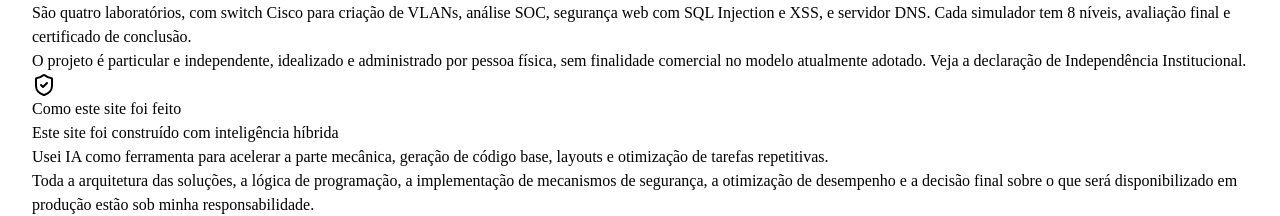
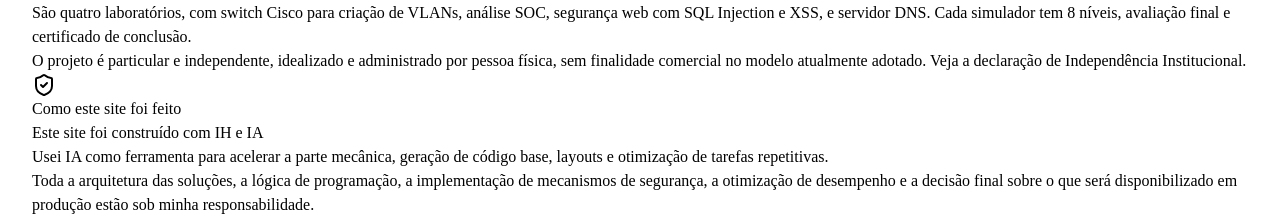
Before and after one commit to sandronsk1977-creator/sf-cyber, a React (Vite) app in the folder client/: page /sobre in a window 1280 px wide. Shown: the part 1223-1439 px from the top of the page. Built offline with nearby package versions, Linux system fonts and the light colour scheme.

Commit message:
Troca inteligencia hibria por IH e IA no sobre

```diff
--- a/client/src/pages/Sobre.tsx
+++ b/client/src/pages/Sobre.tsx
@@ -247,7 +247,7 @@ export default function Sobre() {
               </h2>
               <div className="rounded-2xl bg-slate-900/60 border border-slate-800 p-5">
                 <h3 className="text-sm font-extrabold text-white mb-3">
-                  Este site foi construído com inteligência híbrida
+                  Este site foi construído com IH e IA
                 </h3>
                 <p className="text-slate-400 text-sm leading-relaxed mb-3">
                   Usei IA como ferramenta para acelerar a parte mecânica,
```
